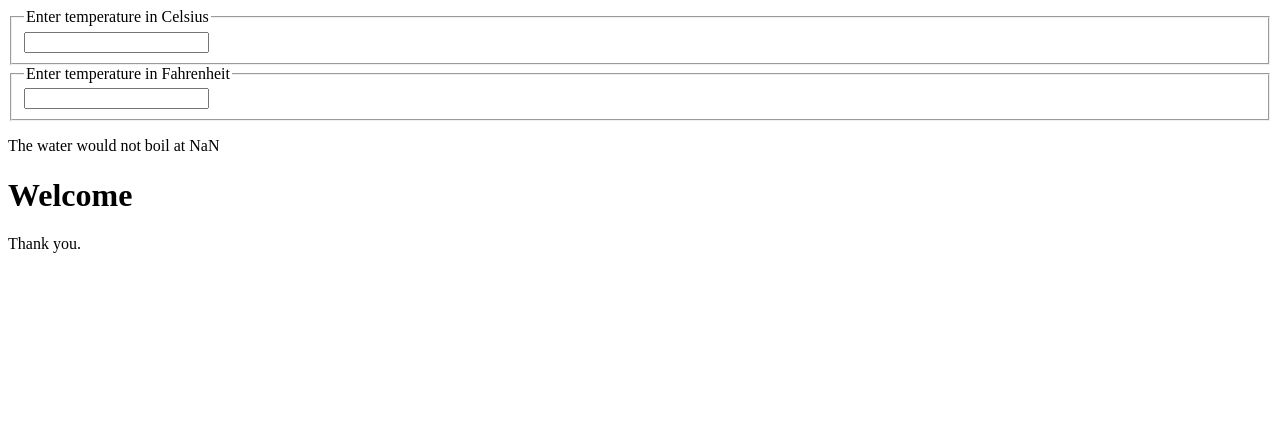
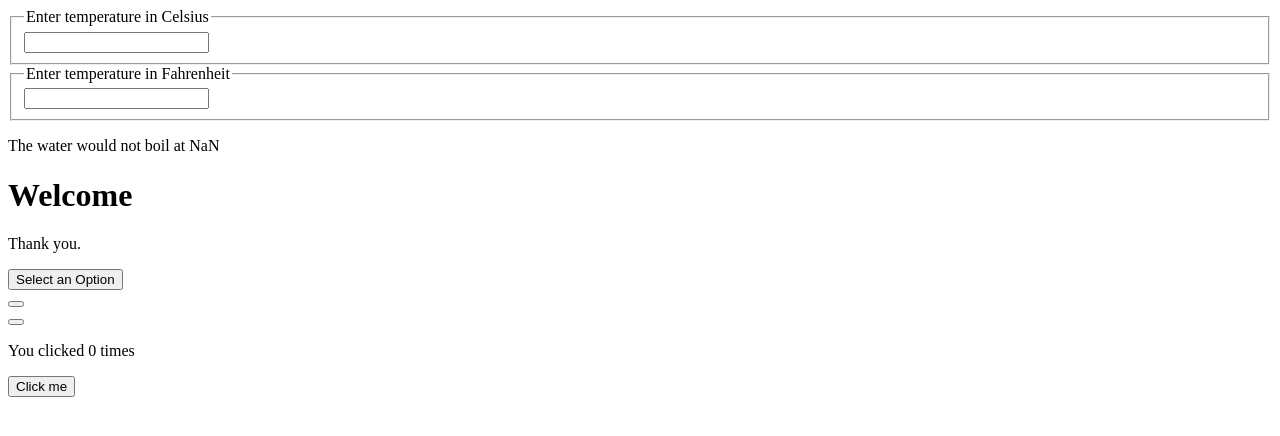
Before and after one commit to correctforward818/Elacoin-frontend, a React (Create React App) app: page / in a window 1280 px wide. Shown: the top 436 px of the page. Built offline with nearby package versions, Linux system fonts and the light colour scheme.

Commit message:
wallet connection

```diff
--- a/src/index.js
+++ b/src/index.js
@@ -1,4 +1,4 @@
-import React, { useCallback, useState } from 'react';
+import React, { Fragment, useCallback, useContext, useEffect, useRef, useState } from 'react';
 import ReactDOM from 'react-dom/client';
 
 const BoilingVerdict = (props) => {
@@ -29,6 +29,7 @@ const Calculator = () => {
 
     const celsiusTemperature = scale === 'f' ? tryConverter(temperature, toCelsius) : temperature;
     const fahrenheitTemperature = scale === 'c' ? tryConverter(temperature, toFahrenheit) : temperature;
+    const ref = React.createRef();
 
     return (
         <div>
@@ -49,6 +50,16 @@ const Calculator = () => {
             />
 
             <WelcomeDialog />
+
+            <OuterClickExample />
+
+            <Test />
+
+            <FancyButton ref={ref}>Click me!</FancyButton>
+
+            <TestButton />
+
+            <HookExample />
         </div>
     );
 }
@@ -141,6 +152,119 @@ const WelcomeDialog = () => {
     );
 }
 
+const ListItem = (item) => {
+    return(
+        <Fragment>
+            <dt>{item.term}</dt>
+            <dd>{item.description}</dd>
+        </Fragment>
+    );
+}
+
+
+const Glossary = (props) => {
+    return(
+      <dl>
+        {props.items.map(item => (
+            <ListItem item={item} key={item.id} />
+        ))}
+      </dl>
+    );
+}
+
+const OuterClickExample = () => {
+    const [isOpen, setIsOpen] = useState(false);
+    const toggleContainer = useRef(null);
+
+    const onClickHandler = () => {
+        setIsOpen(prevState => !prevState);
+    }
+
+    const onClickOutsideHandler = (e) => {
+        if (isOpen && toggleContainer.current && !toggleContainer.current.contains(e.target)) {
+            setIsOpen(false);
+        }
+    }
+
+    useEffect(() => {
+        window.addEventListener('click', onClickOutsideHandler);
+        return () => {
+            window.removeEventListener('click', onClickOutsideHandler);
+        };
+    }, [isOpen]);
+
+    return (
+        <div ref={toggleContainer}>
+            <button onClick={onClickHandler}>Select an Option</button>
+            {isOpen && (
+                <ul>
+                    <li>Option 1</li>
+                    <li>Option 2</li>
+                    <li>Option 3</li>
+                </ul>
+            )}
+        </div>
+    );
+};
+
+const ThemeContext = React.createContext('light');
+
+const Test = () => {
+    return (
+        <ThemeContext.Provider value='dark'>
+            <ToolBar />
+        </ThemeContext.Provider>
+    );
+}
+
+const ToolBar = () => {
+    return (
+        <div>
+            <ThemeButton />
+        </div>
+    );
+}
+
+const ThemeButton = () => {
+    const theme = useContext(ThemeContext);
+    return <button theme={theme} />
+}
+
+const FancyButton = React.forwardRef((props, ref) => {
+    <button ref={ref} className='FancyButton'>
+        {props.children}But note that the USP of this is no longer what we set out it would be.
+    </button>
+});
+
+const Button = (props) => {
+    const {kind, ...other} = props;
+    const className = 'primary' ? "PrimaryButton" : "SecondaryButton";
+    return <button className='className' {...other} />
+}
+
+const TestButton = (props) => {
+    return (
+        <div>
+            <Button kind="primary" onClick={() => console.log('clicked')} />
+        </div>
+    );
+}
+
+const HookExample = () => {
+    const [count, setCount] = useState(0);
+
+    useEffect(() => {
+        document.title = `You clicked ${count} times`;
+    })
+
+    return (
+        <div>
+            <p>You clicked {count} times</p>
+            <button onClick={() => setCount(count + 1)}>Click me</button>
+        </div>
+    );
+}
+
 const posts = [
     {id: 1, title: "Hello world!", content: "Welcome to learning React!" },
     {id: 2, title: "Installation", content: "You can install React from npm"}
```
